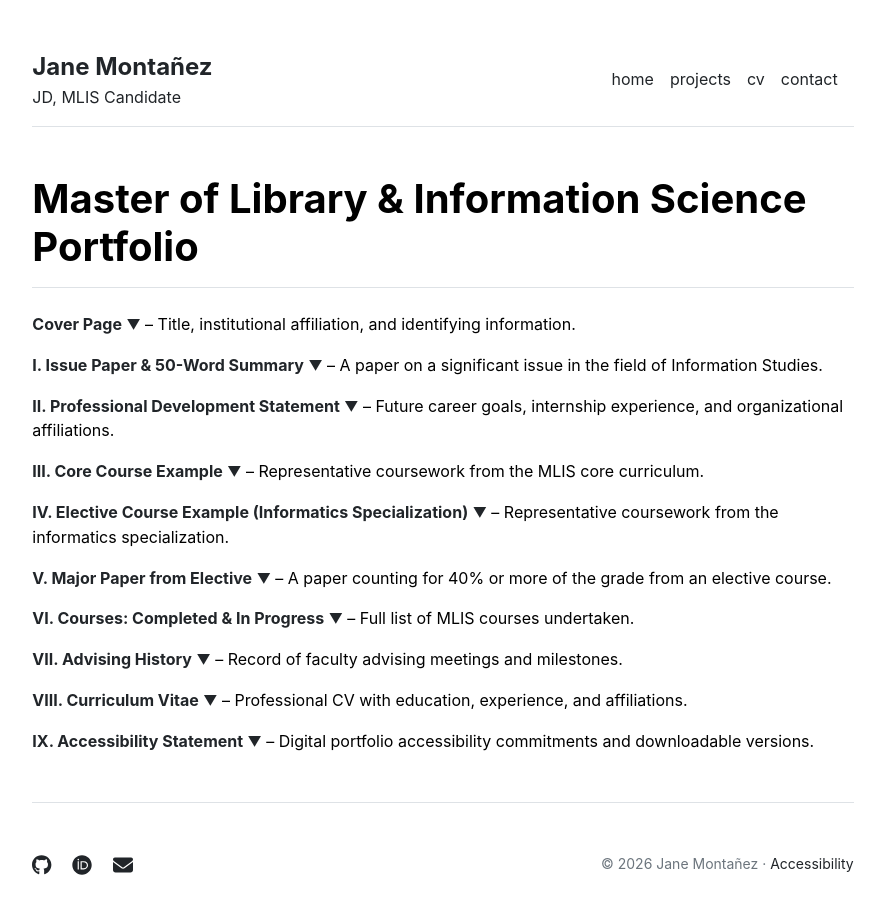
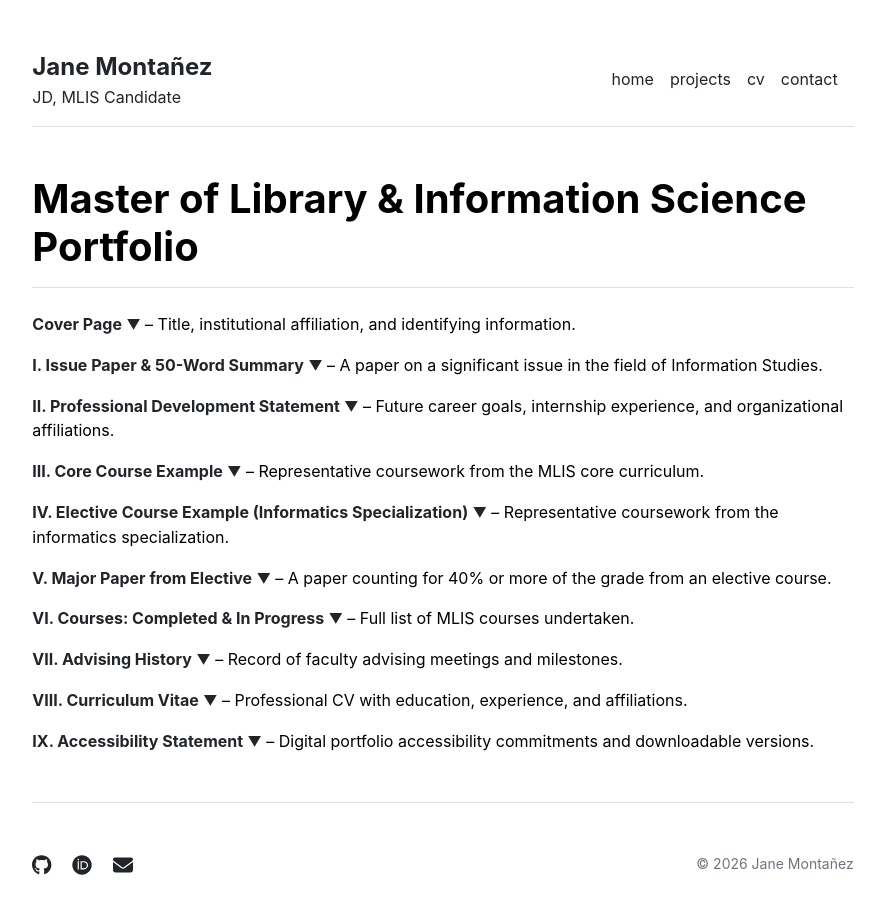
Before and after one commit to janemontanez/portfolio, a plain HTML site: page index.html in a window 1280 px wide. Shown: the whole page, without its empty margins (197-1082 px from the left). Drawn offline with nearby package versions, Linux system fonts and the light colour scheme.

Commit message:
Remove broken accessibility link from footer

```diff
--- a/index.html
+++ b/index.html
@@ -352,7 +352,7 @@
           <a href="mailto:jheer@g.ucla.edu" class="me-3 fs-5" aria-label="Email"><i class="fas fa-envelope"></i></a>
         </div>
         <div class="col-md-6 text-md-end">
-          <small>&copy; 2026 Jane Montañez &middot; <a href="accessibility.html">Accessibility</a></small>
+          <small>&copy; 2026 Jane Montañez</small>
         </div>
       </div>
     </footer>
```
